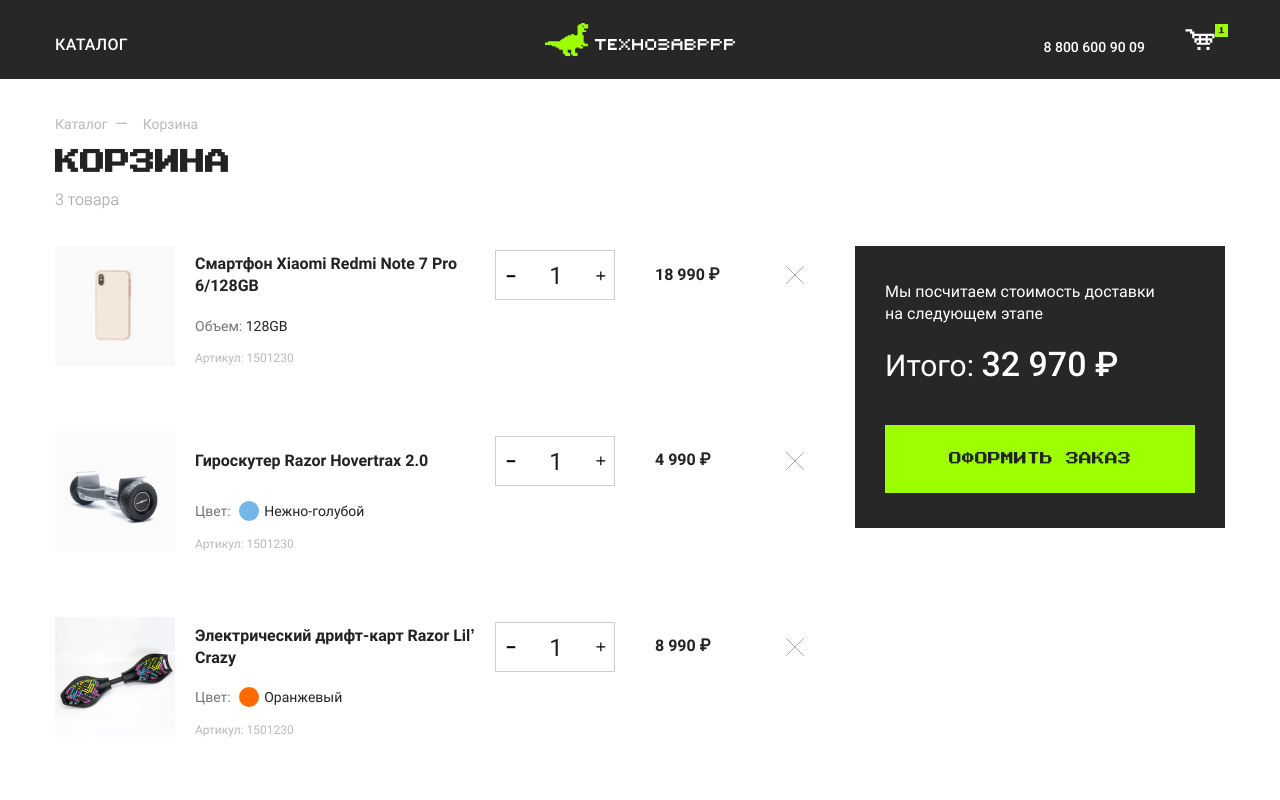
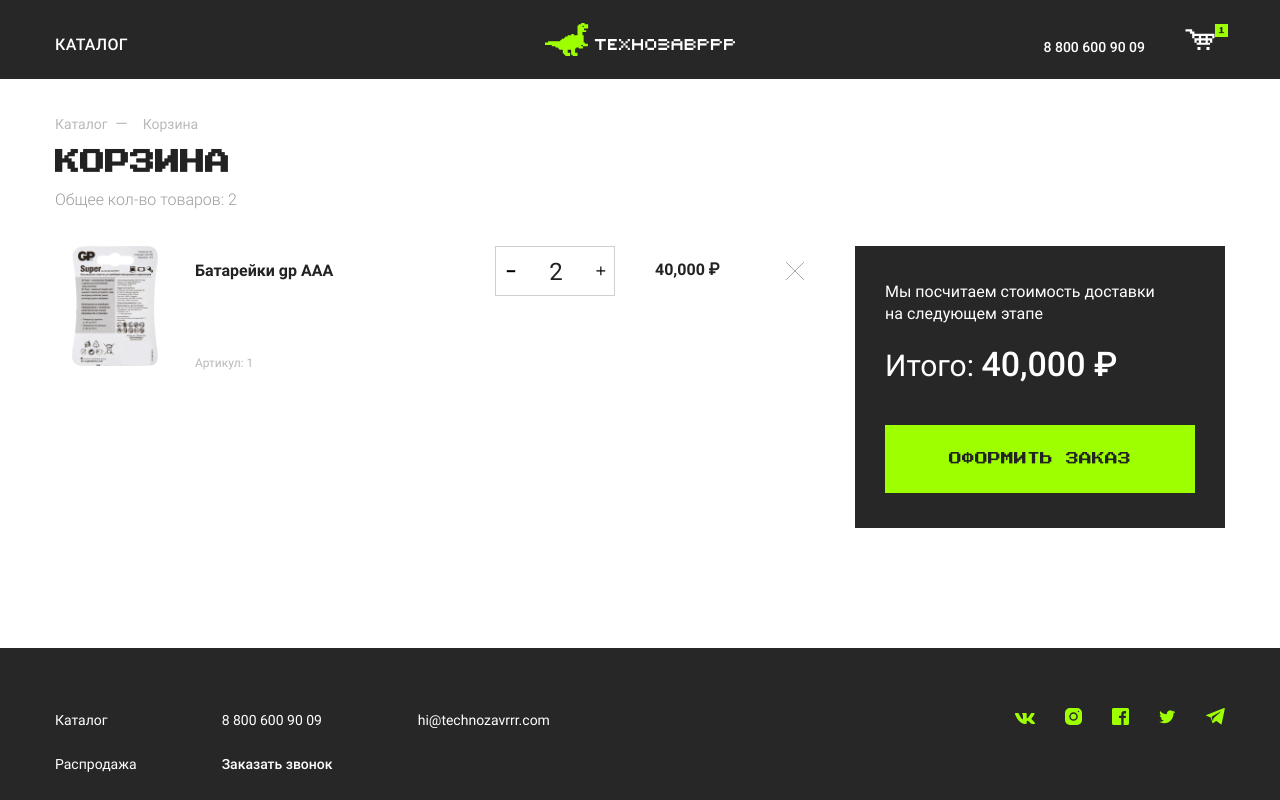
Before and after one commit to Smolpay/skillbox, a Vue app: page /#/cart in a window 1280 px wide. Shown: the top 800 px of the page. Built offline with nearby package versions, Linux system fonts and the light colour scheme.

Commit message:
6 Практическая работа Задание 3,4

```diff
--- /dev/null
+++ b/src/components/CartItem.vue
@@ -0,0 +1,75 @@
+<template>
+  <li class="cart__item product">
+    <div class="product__pic">
+      <img :src="item.product.image" width="120" height="120"
+           alt="item.product.title">
+    </div>
+    <h3 class="product__title">
+      {{ item.product.title }}
+    </h3>
+    <span class="product__code">
+                Артикул: {{ item.product.id }}
+              </span>
+
+    <div class="product__counter form__counter">
+      <button type="button" v-if="amount > 1" aria-label="Убрать один товар"
+              @click.prevent="amount--">
+        <svg width="10" height="10" fill="currentColor">
+          <use xlink:href="#icon-minus"></use>
+        </svg>
+      </button>
+
+      <input type="text" v-model.number="amount" name="count">
+
+      <button type="button" aria-label="Добавить один товар" @click.prevent="amount++">
+        <svg width="10" height="10" fill="currentColor">
+          <use xlink:href="#icon-plus"></use>
+        </svg>
+      </button>
+    </div>
+
+    <b class="product__price">
+      {{ (item.amount * item.product.price) | numberFormat }} ₽
+    </b>
+
+    <button class="product__del button-del" type="button"
+            aria-label="Удалить товар из корзины" @click.prevent="deleteProduct(item.productId)">
+      <svg width="20" height="20" fill="currentColor">
+        <use xlink:href="#icon-close"></use>
+      </svg>
+    </button>
+  </li>
+</template>
+
+<script>
+import numberFormat from '@/helpers/numberFormat';
+import {mapMutations} from 'vuex';
+
+export default {
+  name: 'CartItem',
+  filters: {
+    numberFormat
+  },
+  props: ['item'],
+  methods: {
+    ...mapMutations({deleteProduct: 'deleteCartProduct'}),
+  },
+  computed: {
+    amount: {
+      get() {
+        return this.item.amount;
+      },
+      set(value) {
+        this.$store.commit('updateCartProductAmount', {
+          productId: this.item.productId,
+          amount: value
+        });
+      }
+    },
+  }
+};
+</script>
+
+<style scoped>
+
+</style>
--- a/src/pages/CartPage.vue
+++ b/src/pages/CartPage.vue
@@ -18,149 +18,14 @@
         Корзина
       </h1>
       <span class="content__info">
-        3 товара
+       Общее кол-во товаров: {{ amount }}
       </span>
     </div>
     <section class="cart">
       <form class="cart__form form" action="#" method="POST">
         <div class="cart__field">
           <ul class="cart__list">
-            <li class="cart__item product">
-              <div class="product__pic">
-                <img src="img/phone-square-3.jpg" width="120" height="120"
-                     srcset="img/phone-square-3@2x.jpg 2x" alt="Название товара">
-              </div>
-              <h3 class="product__title">
-                Смартфон Xiaomi Redmi Note 7 Pro 6/128GB
-              </h3>
-              <p class="product__info">
-                Объем: <span>128GB</span>
-              </p>
-              <span class="product__code">
-                Артикул: 1501230
-              </span>
-
-              <div class="product__counter form__counter">
-                <button type="button" aria-label="Убрать один товар">
-                  <svg width="10" height="10" fill="currentColor">
-                    <use xlink:href="#icon-minus"></use>
-                  </svg>
-                </button>
-
-                <input type="text" value="1" name="count">
-
-                <button type="button" aria-label="Добавить один товар">
-                  <svg width="10" height="10" fill="currentColor">
-                    <use xlink:href="#icon-plus"></use>
-                  </svg>
-                </button>
-              </div>
-
-              <b class="product__price">
-                18 990 ₽
-              </b>
-
-              <button class="product__del button-del" type="button"
-                      aria-label="Удалить товар из корзины">
-                <svg width="20" height="20" fill="currentColor">
-                  <use xlink:href="#icon-close"></use>
-                </svg>
-              </button>
-            </li>
-
-            <li class="cart__item product">
-              <div class="product__pic">
-                <img src="img/pic-square-2.jpg" width="120" height="120"
-                     srcset="img/pic-square-2@2x.jpg 2x" alt="Название товара">
-              </div>
-              <h3 class="product__title">
-                Гироскутер Razor Hovertrax 2.0
-              </h3>
-              <p class="product__info product__info--color">
-                Цвет:
-                <span>
-                  <i style="background-color: #73B6EA"></i>
-                  Нежно-голубой
-                </span>
-              </p>
-              <span class="product__code">
-                Артикул: 1501230
-              </span>
-
-              <div class="product__counter form__counter">
-                <button type="button" aria-label="Убрать один товар">
-                  <svg width="10" height="10" fill="currentColor">
-                    <use xlink:href="#icon-minus"></use>
-                  </svg>
-                </button>
-
-                <input type="text" value="1" name="count">
-
-                <button type="button" aria-label="Добавить один товар">
-                  <svg width="10" height="10" fill="currentColor">
-                    <use xlink:href="#icon-plus"></use>
-                  </svg>
-                </button>
-              </div>
-
-              <b class="product__price">
-                4 990 ₽
-              </b>
-
-              <button class="product__del button-del" type="button"
-                      aria-label="Удалить товар из корзины">
-                <svg width="20" height="20" fill="currentColor">
-                  <use xlink:href="#icon-close"></use>
-                </svg>
-              </button>
-            </li>
-
-            <li class="cart__item product">
-              <div class="product__pic">
-                <img src="img/pic-square-3.jpg" width="120" height="120"
-                     srcset="img/pic-square-3@2x.jpg 2x" alt="Название товара">
-              </div>
-              <h3 class="product__title">
-                Электрический дрифт-карт Razor Lil’ Crazy
-              </h3>
-              <p class="product__info product__info--color">
-                Цвет:
-                <span>
-                  <i style="background-color: #FF6B00"></i>
-                  Оранжевый
-                </span>
-              </p>
-              <span class="product__code">
-                Артикул: 1501230
-              </span>
-
-              <div class="product__counter form__counter">
-                <button type="button" aria-label="Убрать один товар">
-                  <svg width="10" height="10" fill="currentColor">
-                    <use xlink:href="#icon-minus"></use>
-                  </svg>
-                </button>
-
-                <input type="text" value="1" name="count">
-
-                <button type="button" aria-label="Добавить один товар">
-                  <svg width="10" height="10" fill="currentColor">
-                    <use xlink:href="#icon-plus"></use>
-                  </svg>
-                </button>
-              </div>
-
-              <b class="product__price">
-                8 990 ₽
-              </b>
-
-              <button class="product__del button-del" type="button"
-                      aria-label="Удалить товар из корзины">
-                <svg width="20" height="20" fill="currentColor">
-                  <use xlink:href="#icon-close"></use>
-                </svg>
-              </button>
-            </li>
+            <CartItem v-for="item in products" :key="item.productId" :item="item"/>
           </ul>
         </div>
 
@@ -169,7 +34,7 @@
             Мы&nbsp;посчитаем стоимость доставки на&nbsp;следующем этапе
           </p>
           <p class="cart__price">
-            Итого: <span>32 970 ₽</span>
+            Итого: <span>{{ TotalPrice | numberFormat }} ₽</span>
           </p>
 
           <button class="cart__button button button--primery" type="submit">
@@ -178,13 +43,29 @@
         </div>
       </form>
     </section>
-    </main>
+  </main>
 </template>
 
 <script>
+import { mapGetters } from 'vuex';
+import CartItem from '@/components/CartItem';
+import numberFormat from '@/helpers/numberFormat';
+
 export default {
-  name: 'CartPage'
+  name: 'CartPage',
+  filters: { numberFormat },
+  components: {
+    CartItem
+  },
+  computed: {
+    ...mapGetters({
+      products: 'cartDetailProducts',
+      TotalPrice: 'cartTotalPrice',
+      amount: 'cartAmount',
+    }),
+  }
 };
+
 </script>
 
 <style scoped>
--- a/src/pages/ProductPage.vue
+++ b/src/pages/ProductPage.vue
@@ -88,7 +88,7 @@
 
             <div class="item__row">
               <div class="form__counter">
-                <button type="button" aria-label="Убрать один товар">
+                <button type="button" v-if="productAmount>1" aria-label="Убрать один товар" @click.prevent="productAmount--">
                   <svg width="12" height="12" fill="currentColor">
                     <use xlink:href="#icon-minus"></use>
                   </svg>
@@ -96,7 +96,7 @@
 
                 <input type="text" v-model.number="productAmount">
 
-                <button type="button" aria-label="Добавить один товар">
+                <button type="button" aria-label="Добавить один товар" @click.prevent="productAmount++">
                   <svg width="12" height="12" fill="currentColor">
                     <use xlink:href="#icon-plus"></use>
                   </svg>
--- a/src/store/index.js
+++ b/src/store/index.js
@@ -1,5 +1,6 @@
 import Vue from 'vue';
 import Vuex from 'vuex';
+import products from '@/data/products';
 
 Vue.use(Vuex);
 
@@ -12,7 +13,22 @@
       }
     ]
   },
-  getters: {},
+  getters: {
+    cartDetailProducts(state) {
+      return state.cartProducts.map(item => {
+        return {
+          ...item,
+          product: products.find(p => p.id === item.productId)
+        };
+      });
+    },
+    cartTotalPrice(state, getters) {
+      return getters.cartDetailProducts.reduce((acc, item) => (item.product.price * item.amount) + acc, 0);
+    },
+    cartAmount(state) {
+      return state.cartProducts.reduce((total, item) => (item.amount) + total, 0);
+    }
+  },
   mutations: {
     addProductToCart(state, {
       productId,
@@ -28,7 +44,19 @@
           amount,
         });
       }
+    },
+    updateCartProductAmount(state, {
+      productId,
+      amount
+    }) {
+      const item = state.cartProducts.find(item => item.productId === productId);
 
+      if (item) {
+        item.amount = amount;
+      }
+    },
+    deleteCartProduct(state, productId) {
+      state.cartProducts = state.cartProducts.filter(element => element.productId !== productId);
     }
   },
   actions: {},
```
